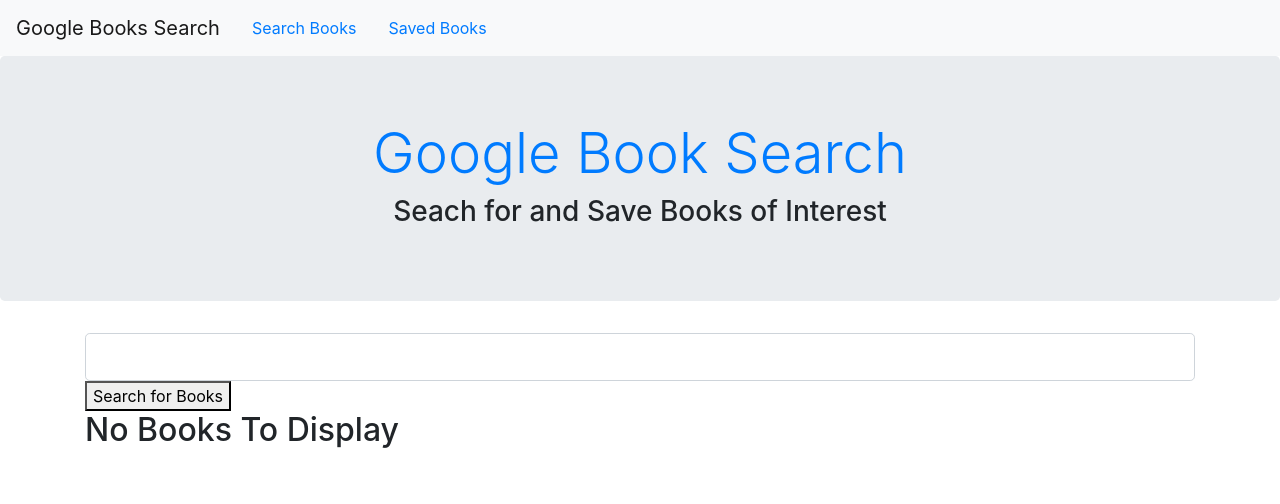
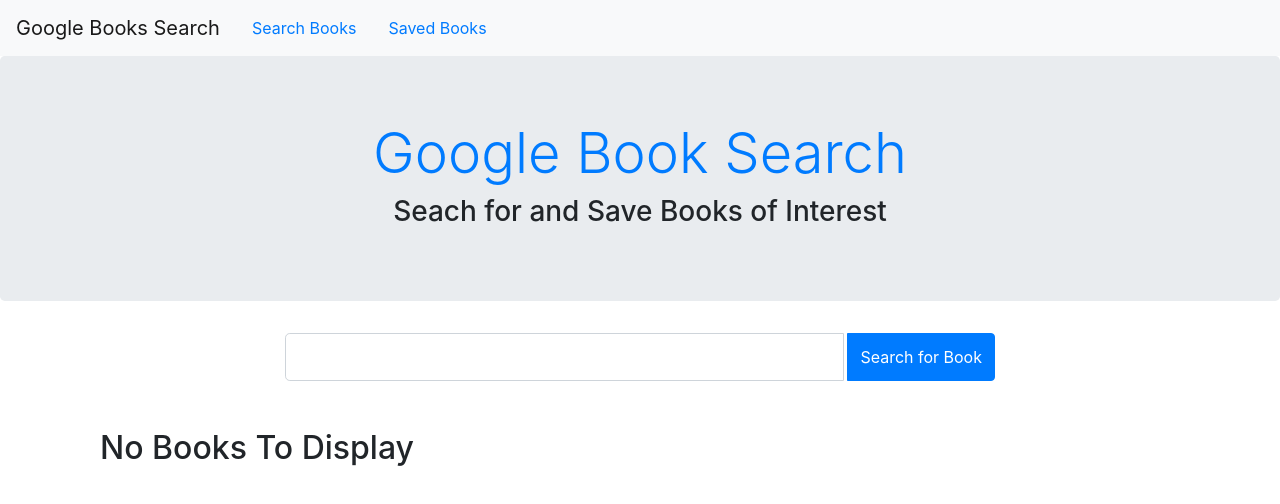
Before and after one commit to izeimai/google-books-search, a React (Create React App) app in the folder client/: page / in a window 1280 px wide. Shown: the top 504 px of the page. Built offline with nearby package versions, Linux system fonts and the light colour scheme.

Commit message:
Thumbnails are showing but not quite the right size

```diff
--- a/client/src/components/Thumbnail/index.js
+++ b/client/src/components/Thumbnail/index.js
@@ -1,4 +1,5 @@
 import React from "react";
+import "./style.css";
 
 // The Thumbnail component renders a div that uses some CSS to render a background image
 // It will always keep square proportions at any size without the image warping
@@ -8,7 +9,7 @@ function Thumbnail({ src }) {
     <div
       className="thumbnail"
       role="img"
-      aria-label="Recipe Image"
+      aria-label="Book Cover Image"
       style={{ backgroundImage: `url(${src})` }}
     />
   );
--- a/client/src/components/Thumbnail/style.css
+++ b/client/src/components/Thumbnail/style.css
@@ -1,7 +1,8 @@
 div.thumbnail {
-    background-size: cover;
+    background-size: auto;
     background-repeat: no-repeat;
     background-position: center;
     width: 100%;
+    height: 121px;
     padding-top: 100%;
   }
--- a/client/src/pages/Search/index.js
+++ b/client/src/pages/Search/index.js
@@ -1,6 +1,6 @@
 import React, { Component } from "react";
 import axios from "axios";
-import { Row, Col } from "../../components/Grid";
+import { Container, Row, Col } from "../../components/Grid";
 import { BookList, BookListItem } from "../../components/BookList";
 
 
@@ -33,16 +33,24 @@ class Search extends Component {
 
   render() {
     return (
+      <Container>
         <Row>
-        <Col size="md-12">
-          <div>
-            <input id="bookQ" className="form-control form-control-lg" autoComplete="off" type="text" name="query" onChange={this.handleInput} />
-            <button className="text-center" onClick={this.searchBooks} >
-              Search for Books
-          </button>
+          <Col size="md-2"></Col>
+          <Col size="md-8">
+            <div className="input-group">
+              <input id="bookQuery" className="form-control form-control-lg" autoComplete="off" type="text" name="query" onChange={this.handleInput} />
+              <div className="input-group-append">
+              <button type="button" className="btn btn-primary ml-1" onClick={this.searchBooks}>Search for Book</button>
+              </div>
+            </div>
+          </Col>
+          <Col size="md-2"></Col>
+        </Row>
 
+        <br />
 
-            {(this.state.books.length) ?
+        {
+          (this.state.books.length) ?
             <BookList>
               {this.state.books.map(book => {
                 return (
@@ -62,18 +70,16 @@ class Search extends Component {
             :
             <Row>
               <Col size="md-12">
+                <br />
                 <div>
                   <h2>No Books To Display</h2>
                 </div>
               </Col>
             </Row>
         }
-
-          </div>
-        </Col>
-      </Row>
-    );
-  }
+      </Container>
+    )
+  };
 }
 
   export default Search;
```
Also changed, not shown: 2 other files (tests, documents, lock files or other folders). Lines whose indentation alone changed are shown as unchanged.
